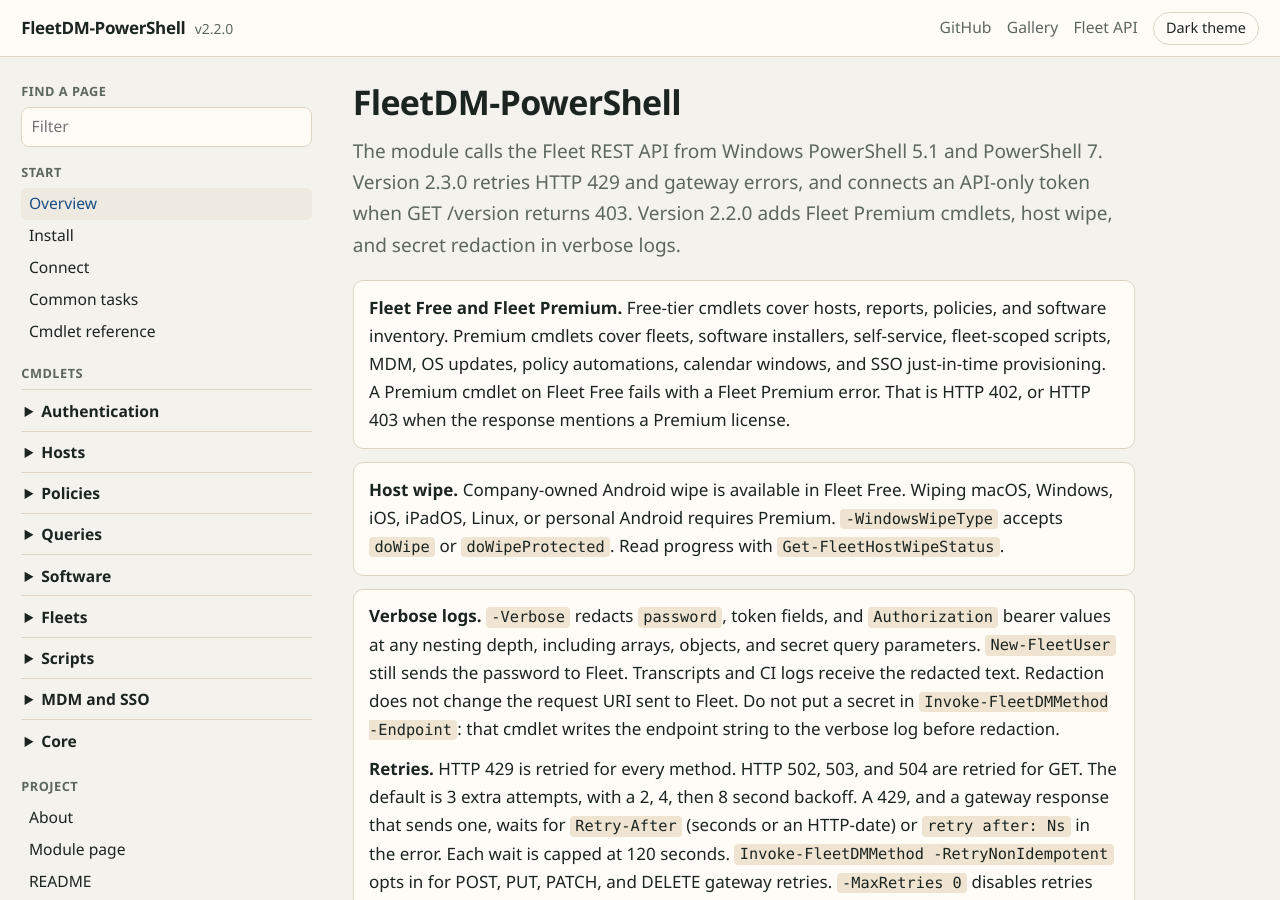
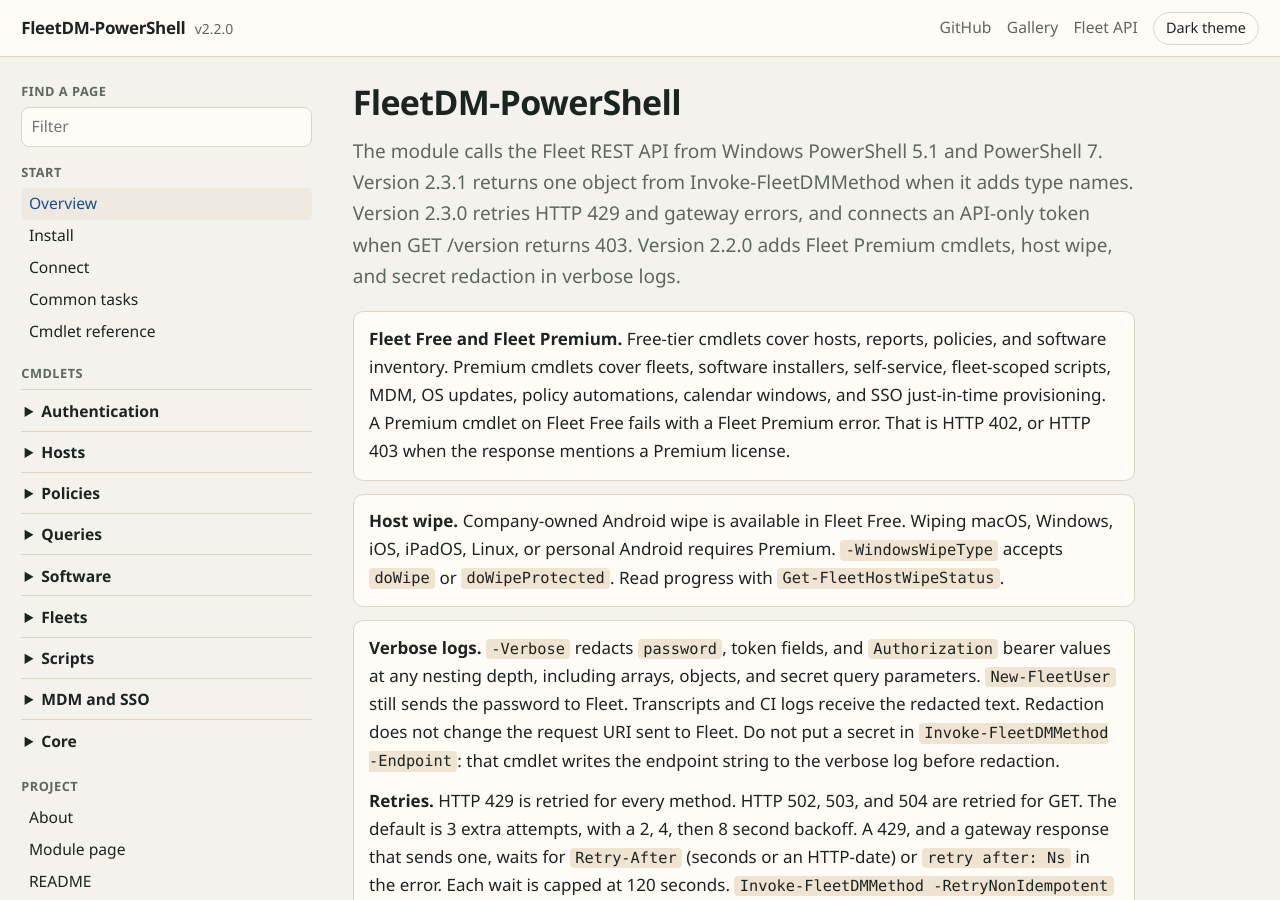
Before and after one commit to jorgeasaurus/FleetDM-PowerShell, a Jekyll site: the page built from index.md, in a window 1280 px wide and 900 px high. Built offline with Jekyll 4.4.1, drawn with Linux system fonts in a browser that asks for light colours.

Commit message:
Prepare version 2.3.1 for the PowerShell Gallery. (#13)
The publish job reads ModuleVersion from the manifest. 2.3.0 is already on the Gallery, so the envelope fix needs 2.3.1 before a tag.

Co-authored-by: Cursor Agent <cursoragent@cursor.com>

```diff
--- a/index.md
+++ b/index.md
@@ -5,7 +5,7 @@ title: FleetDM-PowerShell
 
 # FleetDM-PowerShell
 
-<p class="lead">The module calls the Fleet REST API from Windows PowerShell 5.1 and PowerShell 7. Version 2.3.0 retries HTTP 429 and gateway errors, and connects an API-only token when GET /version returns 403. Version 2.2.0 adds Fleet Premium cmdlets, host wipe, and secret redaction in verbose logs.</p>
+<p class="lead">The module calls the Fleet REST API from Windows PowerShell 5.1 and PowerShell 7. Version 2.3.1 returns one object from Invoke-FleetDMMethod when it adds type names. Version 2.3.0 retries HTTP 429 and gateway errors, and connects an API-only token when GET /version returns 403. Version 2.2.0 adds Fleet Premium cmdlets, host wipe, and secret redaction in verbose logs.</p>
 
 <div class="callouts">
 <div class="callout" markdown="1">
```
Also changed, not shown: docs/en-US/FleetDM-PowerShell.md (+1 -1 lines), CHANGELOG.md, README.md, 1 other file.
